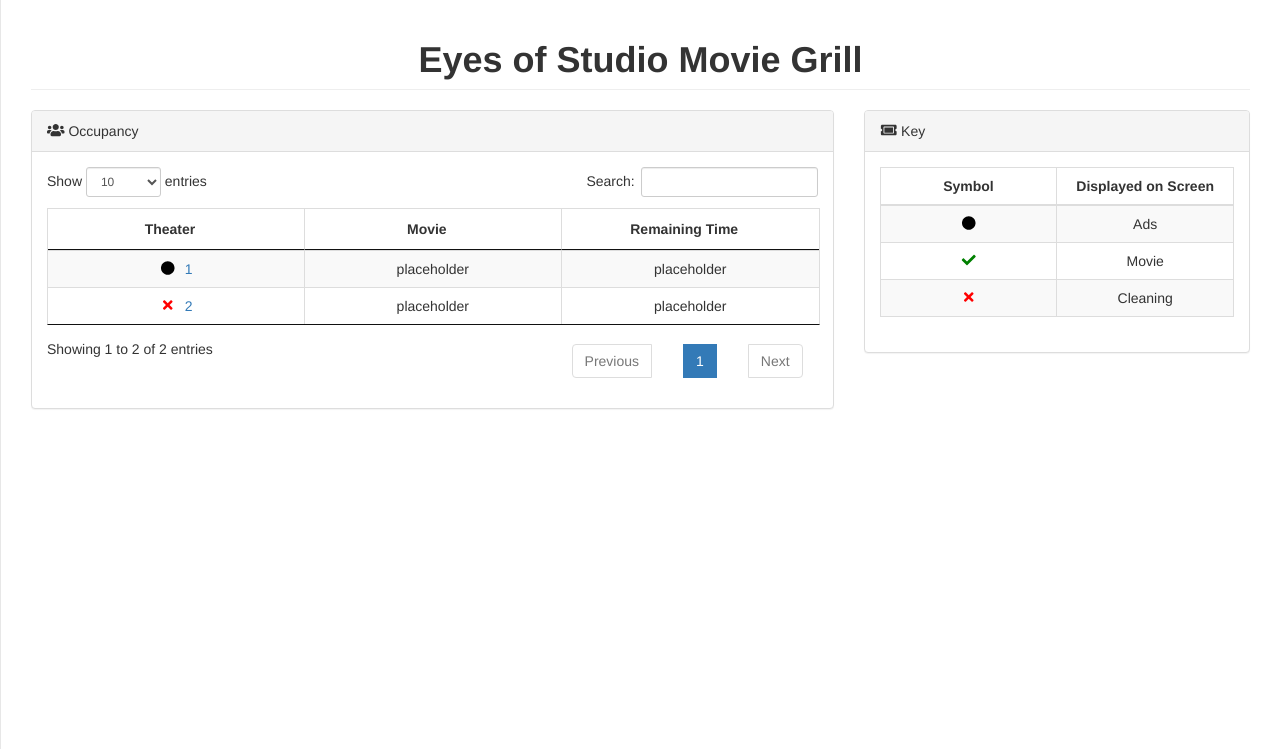
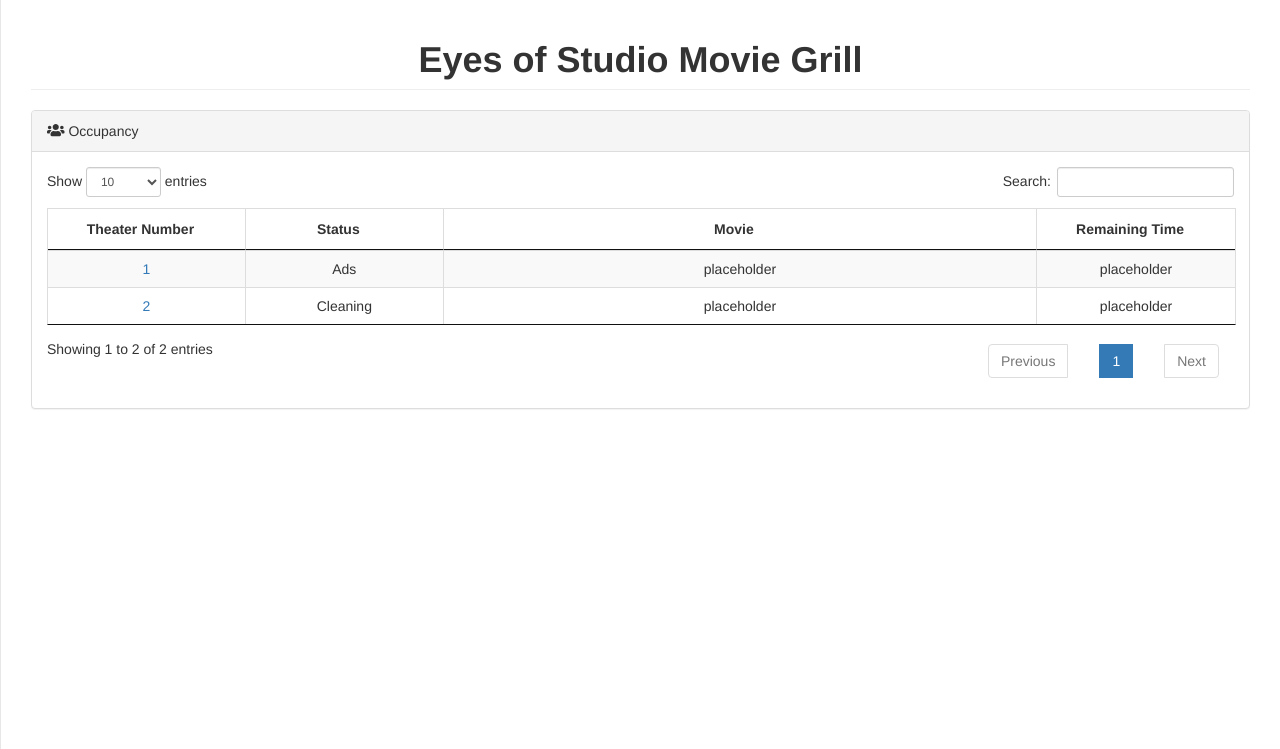
Before and after one commit to CetaneChris/Eyes-Of-SMG, a PHP site: page / in a window 1280 px wide. Shown: the part 61-810 px from the top of the page. Run offline with PHP 8.4, Linux system fonts and the light colour scheme; data comes from the database, SQL or seed files in the repository; data that the repository does not hold is empty; some libraries are stand-ins or nearby versions.

Commit message:
home page formatting

```diff
--- a/index.php
+++ b/index.php
@@ -12,7 +12,7 @@
     </div>
     <!-- /.row -->
     <div class="row">
-        <div class="col-lg-8">
+        <div class="col-lg-12">
             <div class="panel panel-default">
             <!-- Defines left table, filled with theater number, status, and current movie -->
                 <div class="panel-heading">
@@ -20,14 +20,15 @@
                 </div>
                 <div class="panel-body">
                     <table id="theaters" class="table table-striped table-bordered"><?php
-						$query = "select * from theaters order by `theaters`.`ID` + 0 asc";
+						$query = "SELECT t.ID, s.message FROM theaters t left outer join `status` s on t.status=s.id order by t.id + 0 asc";
 						$result = $mysqli->query($query);
 
 			        	//display column headers
 			            echo "<thead>";
-				        	echo "<th style='text-align:center' width=\"" . 100/(mysqli_num_fields($result)+1) . "%\">Theater</th>";
-	       					echo "<th style='text-align:center' width=\"" . 100/(mysqli_num_fields($result)+1) . "%\">Movie</th>";
-	           				echo "<th style='text-align:center' width=\"" . 100/(mysqli_num_fields($result)+1) . "%\">Remaining Time</th></tr>";
+				        	echo "<th style='text-align:center' width=\"" . 100/6 . "%\">Theater Number</th>";
+				        	echo "<th style='text-align:center' width=\"" . 100/6 . "%\">Status</th>";
+	       					echo "<th style='text-align:center' width=\"" . 3*(100/6) . "%\">Movie</th>";
+	           				echo "<th style='text-align:center' width=\"" . 100/6 . "%\">Remaining Time</th></tr>";
 			            echo "</thead>";
 
 			            //display the data
@@ -36,12 +37,16 @@
 			                  	echo "<tr>";
 
 			                  	//Theater ID
-			                  	theaters::printDot($row['ID']);
+			                  	//theaters::printDot($row['ID']);
+			                  	echo "<td align = 'center'><a href = '/pages/reporting.php?theater_number=".$row['ID']."'>" . $row['ID'] . "</td>";
 
-			                  	//Cost
+			                  	//Status
+			                  	echo "<td align = 'center'>" . $row['message'] . "</td>";
+
+			                  	//Movie
 			                  	echo "<td align='center'>placeholder</td>";
 
-			                  	//Image
+			                  	//Remaining Time
 			                  	echo "<td align='center'>placeholder</td>";
 
 			                  	echo "</tr>";
@@ -52,15 +57,15 @@
                 </div>
             </div>
         </div>
-        <!-- /.col-lg-8 -->
+        <!-- /.col-lg-8 ->
         <div class="col-lg-4">
             <div class="panel panel-default">
                 <div class="panel-heading">
-                <!-- Defining table on the right, will have a key between dot color and meaning -->
+                <!-- Defining table on the right, will have a key between dot color and meaning ->
                     <i class="fas fa-ticket-alt fa-fw"></i> Key
                 </div>
                 <div class="panel-body">
-					<table id="history" class="table table-striped table-bordered"><?php
+					<table id="history" class="table table-striped table-bordered"><?php /*
 						$query = "select * from status";
 						$result = $mysqli->query($query);
 
@@ -91,13 +96,13 @@
 
         			          	//Message
 				               	echo "<td align='center'>" . $row['MESSAGE'] . "</td>";
-							}?>
+							}*/?>
 			            </tbody>
 					</table>
                 </div>
-                <!-- /.panel-body -->
+                <!-- /.panel-body ->
             </div>
-            <!-- /.panel -->
+            <!-- /.panel ->
         </div>
         <!-- /.col-lg-4 -->
     </div>
@@ -107,7 +112,7 @@
 	window.onload = function() {
 	   	$('#theaters').DataTable({
 	   		"columnDefs": [
-				{"type": "num-html", targets: 0}
+				{"type": "any-number", targets: 0}
 			]
 	   	});
     };
```
